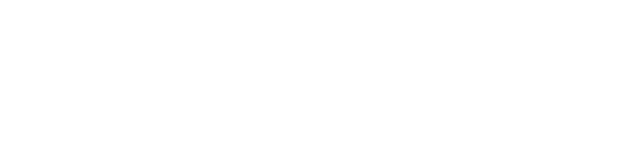
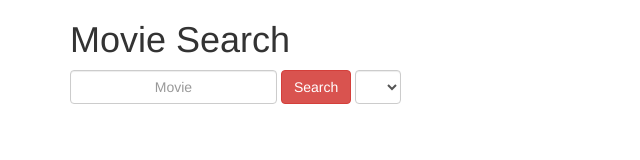
Before and after one commit to tyguy310/movie-search-branch, a website: page src/index.html in a window 1280 px wide. Shown: the whole page, without its empty margins (0-640 px from the left). Drawn offline with nearby package versions, Linux system fonts and the light colour scheme.

Commit message:
Set up search form
*Add form with search field and search button
*Add unpopulated drop down field
*Add title to page

```diff
--- a/src/index.html
+++ b/src/index.html
@@ -6,7 +6,27 @@
         <link href="https://maxcdn.bootstrapcdn.com/bootstrap/3.3.6/css/bootstrap.min.css" rel="stylesheet" integrity="sha384-1q8mTJOASx8j1Au+a5WDVnPi2lkFfwwEAa8hDDdjZlpLegxhjVME1fgjWPGmkzs7" crossorigin="anonymous">
   </head>
   <body>
+    <div class="container">
+      <h1>Movie Search</h1>
+      <form class="form-inline">
 
+        <div class="form-group">
+          <label for="movieSearch"></label>
+          <input type="text" class="form-control required text-center col-xs-6" id="movieSearch" placeholder="Movie">
+        </div>
+
+        <div class="form-group">
+          <button type="submit" class="btn btn-danger">Search</button>
+        </div>
+
+        <div class="form-group">
+          <select class="form-control col-xs-4">
+            <option></option>
+          </select>
+        </div>
+
+      </form>
+    </div>
 
   <script src="https://code.jquery.com/jquery-2.2.4.min.js" integrity="sha256-BbhdlvQf/xTY9gja0Dq3HiwQF8LaCRTXxZKRutelT44=" crossorigin="anonymous"></script>
 
```
